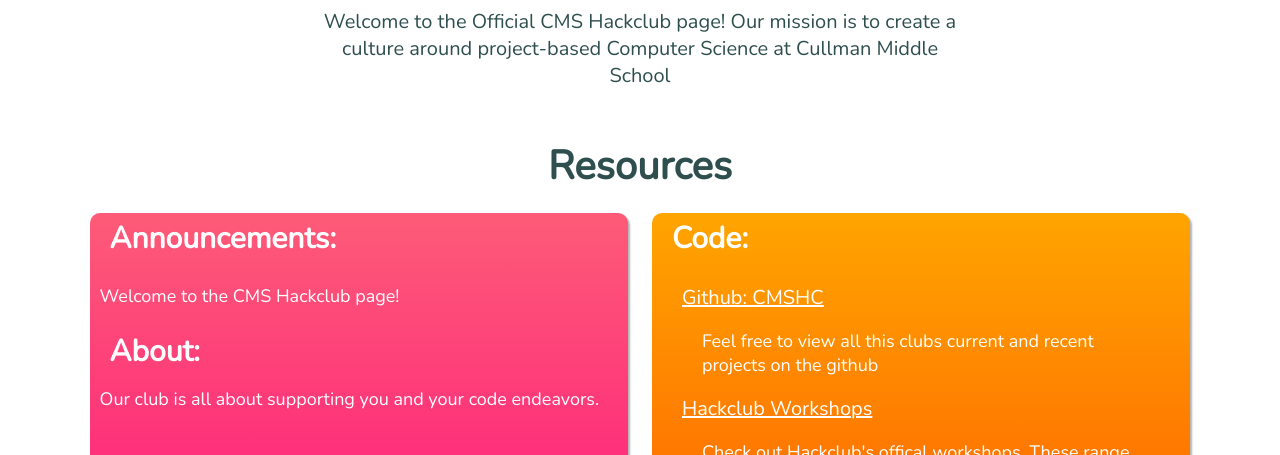
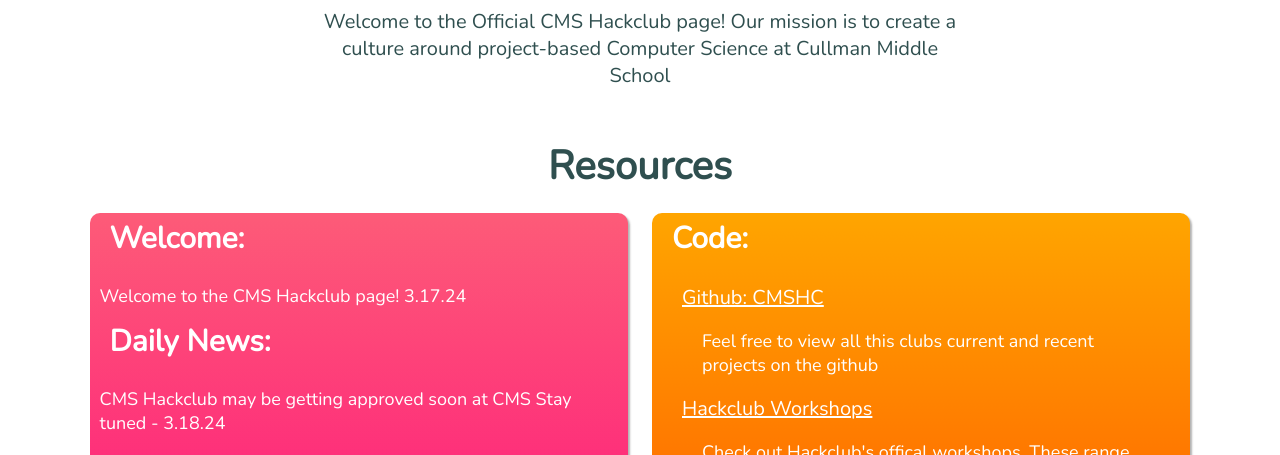
Before and after one commit to cmshc/cmshc.github.io, a plain HTML site: page index.html in a window 1280 px wide. Shown: the part 306-761 px from the top of the page. Drawn offline with nearby package versions, Linux system fonts and the light colour scheme; a script that the page names is missing.

Commit message:
Update index.html

```diff
--- a/index.html
+++ b/index.html
@@ -21,9 +21,13 @@
     <div style=" width: 90%; margin:auto;  margin-top: 70px; margin-bottom: 40px; text-align: center;">
 
       <div class="rect" id="announcements">
-        <h2 class="boxHeader"> Announcements: </h2>
+        <h2 class="boxHeader"> Welcome: </h2>
         <p class="announcementText">
-          Welcome to the CMS Hackclub page!
+          Welcome to the CMS Hackclub page! 3.17.24
+        </p>
+        <h2 class="boxHeader"> Daily News: </h2>
+        <p class="announcementText">
+          CMS Hackclub may be getting approved soon at CMS Stay tuned - 3.18.24
         </p>
 
         <h2 class="boxHeader" style="top: 10px;"> About:  </h2>
```
